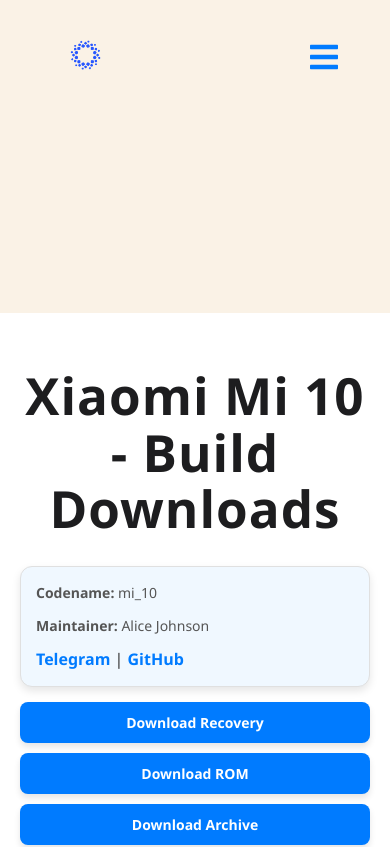
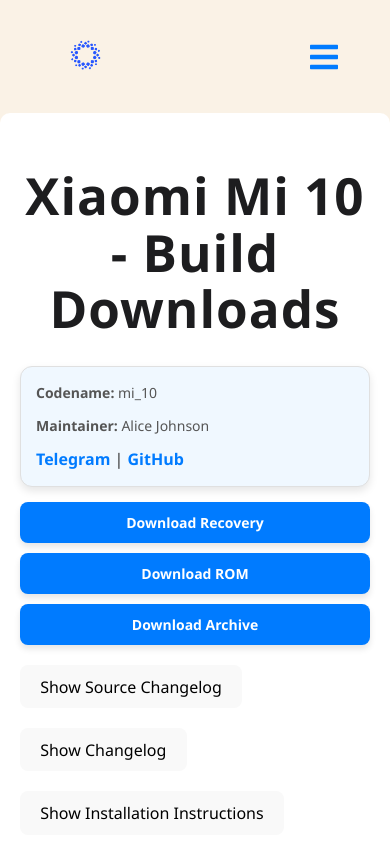
Before and after one commit to sirajlekhak/hyperOS, a React (Vite) app: page /hyperOS/builds/1 in a window 390 px wide. Shown: the top 847 px of the page. Built offline with nearby package versions, Linux system fonts and the light colour scheme.

Commit message:
fixed phonebuildpage

```diff
--- a/src/pages/phonebuild/PhoneBuildPage.css
+++ b/src/pages/phonebuild/PhoneBuildPage.css
@@ -1,6 +1,6 @@
 /* Main Container */
 .phone-build-page {
-  margin-top: 200px;
+  border-radius: 10px;
   font-family: 'Segoe UI', Tahoma, Geneva, Verdana, sans-serif;
   padding: 20px;
   max-width: 900px;
```
